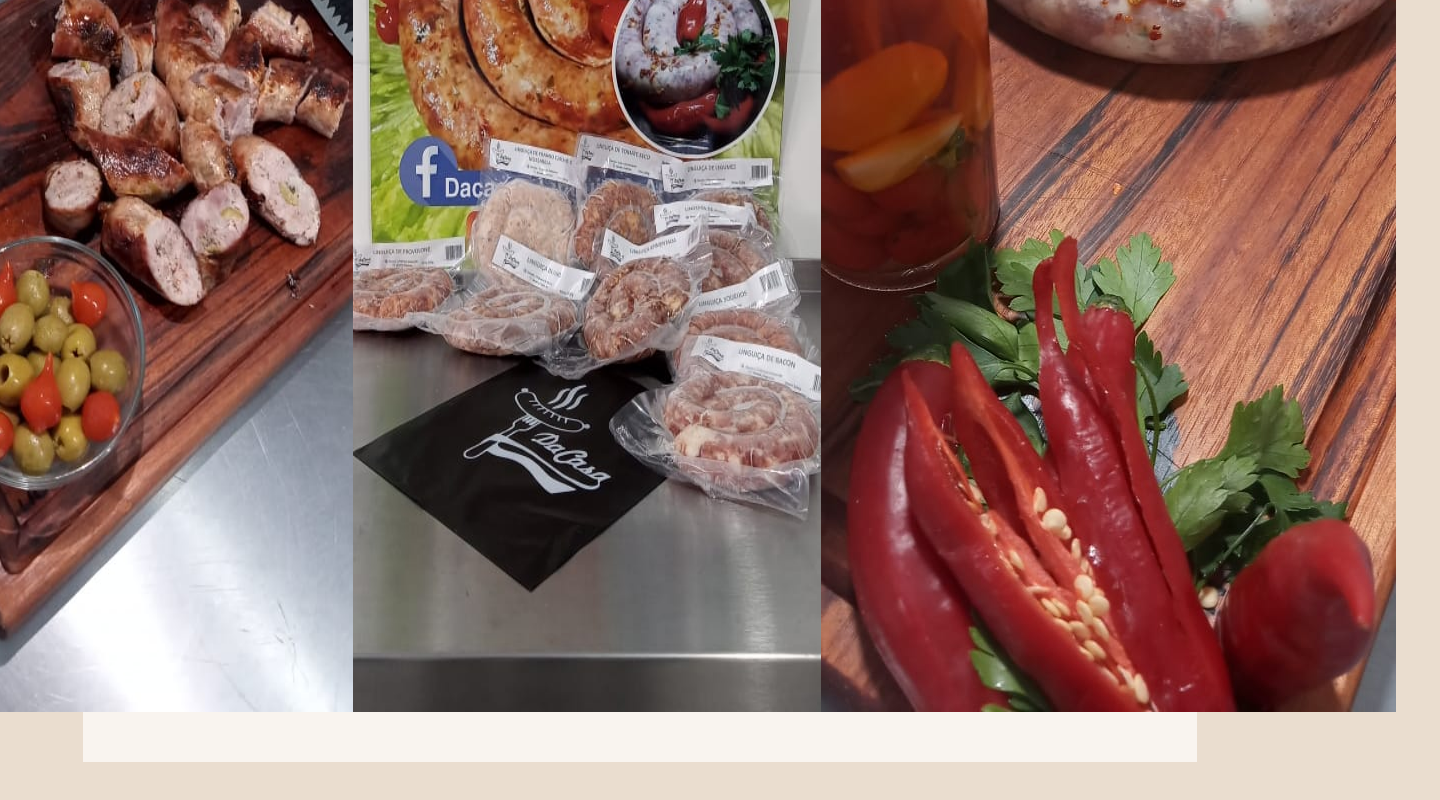
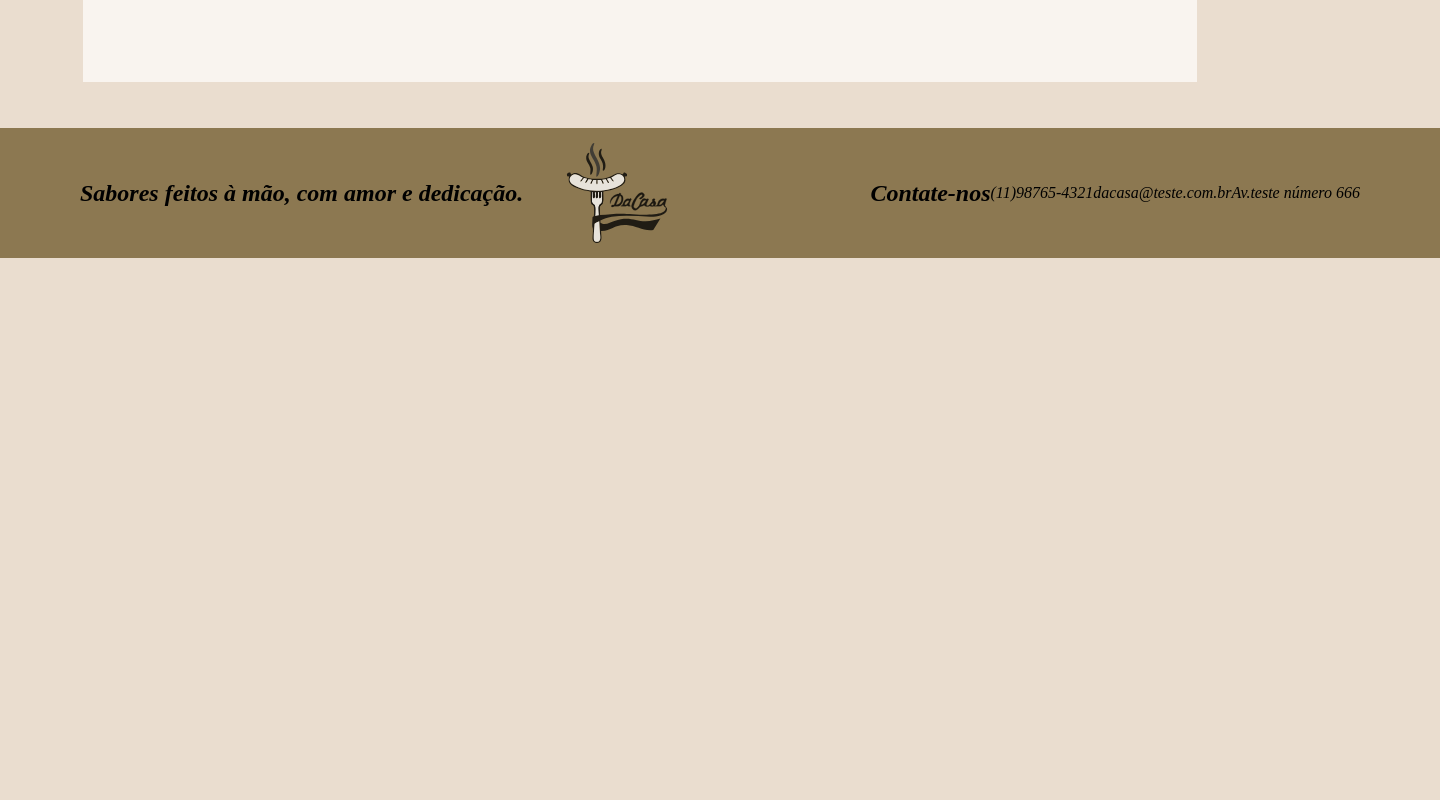
Before and after one commit to vini230403/dacasalinguica, a React (Vite) app: page / in a window 1280 px wide. Shown: the part 1192-1992 px from the top of the page, 1440 px wide, since content can reach past the window. After the commit the page ends 1450 px from the top, so only its background shows below. Built offline with nearby package versions, Linux system fonts and the light colour scheme; a web font is replaced by a local one.

Commit message:
retirando "public" começando footer

```diff
--- a/src/App.css
+++ b/src/App.css
@@ -2,7 +2,10 @@
     width: 87vw;
     background-color: #F9F4EF;
     min-height: 100vh;
-    margin: 70px auto;
+    margin:  auto;
+    margin-top: 80px;
+    display: flex;
+    flex-direction: column;
 }
 
 @media (max-width: 768px) {
--- a/src/App.jsx
+++ b/src/App.jsx
@@ -5,8 +5,9 @@ import { BrowserRouter, Routes, Route, Navigate } from "react-router-dom";
 import NavBar from './components/NavBar/NavBar'
 import Home from './pages/home/Home';
 import Produtos from './pages/produtos/Produtos';
-import SobreNos from './pages/SobreNos/SobreNos';
-import Contato from './pages/contato/Contato'
+import SobreNos from './pages/sobreNos/SobreNos';
+import Contato from './pages/contato/Contato';
+import Footer from './components/Footer/Footer';
 
 function App() {
 
@@ -22,6 +23,7 @@ function App() {
             <Route path="/sobrenos" element={<SobreNos />}/>
             <Route path="/contato" element={<Contato />}/>
           </Routes>
+          <Footer />
         </div>
       </BrowserRouter>
     </div>
--- a/src/components/Footer/Footer.css
+++ b/src/components/Footer/Footer.css
@@ -0,0 +1,13 @@
+
+footer {
+    width: 100%;
+    background-color: #8C7851;
+    display: flex;
+    justify-content: space-between;
+    align-items: center;
+    padding: 15px 80px;
+    position:absolute;
+    bottom: -650px;
+    left: 0;
+    margin-top: 100px;
+}
--- a/src/components/Footer/Footer.jsx
+++ b/src/components/Footer/Footer.jsx
@@ -0,0 +1,16 @@
+import './Footer.css'
+
+const Footer = () => {
+  return (
+    <footer>
+        <h2>Sabores feitos à mão, com amor e dedicação.</h2>
+        <img src="/img/logo.svg" alt="logo" className='logo' />
+        <h2>Contate-nos</h2>
+        <p>(11)98765-4321</p>
+        <p>dacasa@teste.com.br</p>
+        <p>Av.teste número 666</p>
+    </footer>
+  )
+}
+
+export default Footer
--- a/src/components/NavBar/NavBar.jsx
+++ b/src/components/NavBar/NavBar.jsx
@@ -17,7 +17,7 @@ const NavBar = () => {
 
   return (
     <header>
-        <img src="/public/img/logo.svg" alt="logo" className='logo' />
+        <img src="/img/logo.svg" alt="logo" className='logo' />
         <h1 className='title'>Linguiças Artesanais</h1>
         <nav className='navbar'>
             <div class="menu-icon" id="menuIcon" onClick={toggleModal}>
--- a/src/pages/home/Home.css
+++ b/src/pages/home/Home.css
@@ -62,10 +62,13 @@
 
 .images {
     display: flex;
+    padding: 20px 0 70px;
 }
 
 .geral, .pimenta, .cerveja {
     flex-grow: 1;
+    width: 100%;
+    height: 500px;
 }
 
 @media (max-width: 768px) {
--- a/src/pages/home/Home.jsx
+++ b/src/pages/home/Home.jsx
@@ -21,8 +21,8 @@ const Home = () => {
         autoplay={{ delay: 5000, disableOnInteraction: false}}
         loop={true}
       >
-        <SwiperSlide><img src="/public/img/banner_dacasa.jpg" alt="banner" /></SwiperSlide>
-        <SwiperSlide><img src="/public/img/banner2.jpg" alt="banner2" className='banner'/></SwiperSlide>
+        <SwiperSlide><img src="/img/banner_dacasa.jpg" alt="banner" /></SwiperSlide>
+        <SwiperSlide><img src="/img/banner2.jpg" alt="banner2" className='banner'/></SwiperSlide>
       </Swiper>
       <div className="controls-container">
         <div className="custom-prev"><FaChevronLeft /></div>
@@ -32,9 +32,9 @@ const Home = () => {
       <div className='texto'>
         <h1>Sabor autêntico em cada mordida, feito à mão com paixão!</h1>
         <div className='images'>
-          <img src="/public/img/cerveja.jpg" alt="cerveja" className='cerveja'/>
-          <img src="/public/img/geral.jpg" alt="geral" className='geral'/>
-          <img src="/public/img/pimenta.jpg" alt="pimenta" className='pimenta'/>
+          <img src="/img/cerveja.jpg" alt="cerveja" className='cerveja'/>
+          <img src="/img/geral.jpg" alt="geral" className='geral'/>
+          <img src="/img/pimenta.jpg" alt="pimenta" className='pimenta'/>
         </div>
       </div>
     </div>
```
Also changed, not shown: src/index.css (line endings or trailing spaces).
